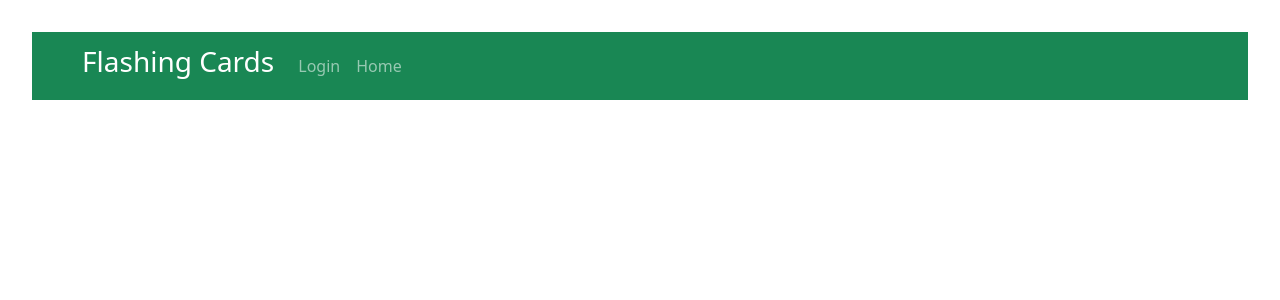
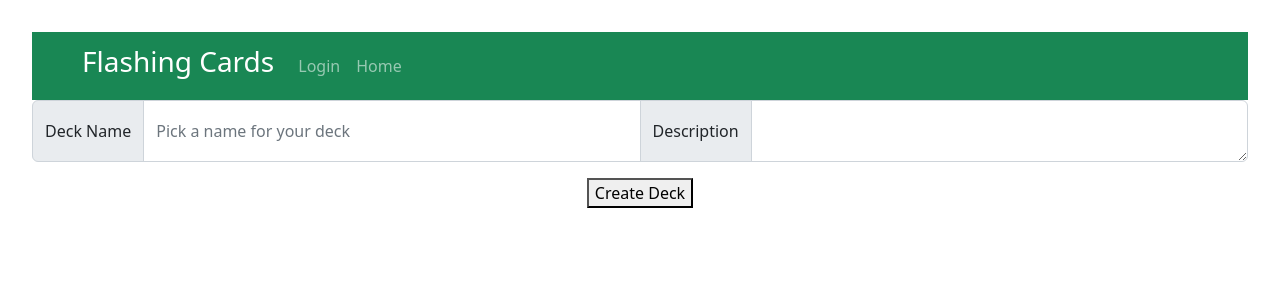
Before and after one commit to Rooksac/AnkiApp, a React (Vite) app in the folder frontend/: page /createdeck in a window 1280 px wide. Shown: the top 300 px of the page. Built offline with nearby package versions, Linux system fonts and the light colour scheme.

Commit message:
added create deck component

```diff
--- a/frontend/src/App.jsx
+++ b/frontend/src/App.jsx
@@ -10,6 +10,7 @@ import Signup from './assets/Signup'
 import DeckLanding from './assets/DeckLanding'
 import DeckEdit from './assets/DeckEdit'
 import DeckStudy from './assets/DeckStudy'
+import CreateDeck from './assets/CreateDeck'
 
 function App() {
   const [user, setUser] = useState('')
@@ -53,6 +54,7 @@ function handleLogout(){
         <Route path = 'deck/:id' element = {<DeckLanding />} />
         <Route path = 'studydeck/:id' element = {<DeckStudy />} />
         <Route path = 'editdeck/:id' element = {<DeckEdit />} />
+        <Route path = 'createdeck' element = {<CreateDeck />} />
       </Routes>
     </div>
   )
--- /dev/null
+++ b/frontend/src/assets/CreateDeck.jsx
@@ -0,0 +1,76 @@
+import React, { useState } from 'react'
+import Form from 'react-bootstrap/Form';
+import InputGroup from 'react-bootstrap/InputGroup';
+
+
+export default function CreateDeck() {
+    let initialState = {name:'', description:''}
+    const [newDeck, setNewDeck] = useState(initialState)
+
+    function handleChange(e){
+        let {name, value} = e.target
+        setNewDeck({...newDeck, [name]:value})
+    }
+
+    function handleSubmit(){
+        let token = localStorage.getItem('token')
+        fetch('http://localhost:3000/createdeck', {
+            method:'POST',
+            headers:{
+                'Content-Type':'application/json',
+                Authorization: `Bearer ${token}`
+            },
+            body: JSON.stringify(newDeck)
+        })
+        .then((response) => {
+            if (response.ok){
+              response.json().then((data) => {
+              Swal.fire({
+                icon: 'success',
+                title: 'Success!',
+                text: 'New Deck Created!',
+                color: '#FFC107',
+                confirmButtonColor: '#FFC107',
+              background: '#0D6EFD'
+              })
+              console.log('Success:', data);}
+
+            )}
+          else{response.json().then((errors) => {
+            console.log(errors)
+            Swal.fire({
+              icon: 'error',
+              title: 'Oops...',
+              text: `${errors.error}`,
+              color: '#DC3545',
+              confirmButtonColor: '#DC3545',
+              background: '#0D6EFD'
+            })
+          });}})
+
+    }
+  return (
+    <>
+        <InputGroup className="mb-3">
+        <InputGroup.Text id="basic-addon1">Deck Name</InputGroup.Text>
+        <Form.Control
+          placeholder="Pick a name for your deck"
+          aria-label="DeckName"
+          aria-describedby="basic-addon1"
+          name = 'name'
+          value = {newDeck.name}
+          onChange = {handleChange}
+        />
+        <InputGroup.Text id="basic-addon1">Description</InputGroup.Text>
+        <Form.Control
+            as="textarea"
+            aria-label="With textarea"
+            name = 'description'
+            value = {newDeck.description}
+            onChange = {handleChange}
+        />
+        </InputGroup>
+        <button onClick = {handleSubmit}>Create Deck</button>
+    </>
+  )
+}
--- a/frontend/src/assets/NavBar.jsx
+++ b/frontend/src/assets/NavBar.jsx
@@ -16,6 +16,8 @@ export default function NavBar({user, handleLogout}) {
             <Nav.Link className='nav-link-text' href="/">Home</Nav.Link>
             <NavDropdown title="My Decks" id="navbarScrollingDropdown">
               {user.decks.map(deck => <NavDropdown.Item key = {deck.id} href={`/deck/${deck.id}`}>{deck.name}{deck.has_cards_to_study?<Badge bg="warning">New Cards to Study!</Badge>:null}</NavDropdown.Item>)}
+              <NavDropdown.Divider />
+              <NavDropdown.Item href='/createdeck'>+ Add new Deck</NavDropdown.Item>
             </NavDropdown>
             <Nav.Link className='nav-link-text' href="/alldecks">Browse Decks</Nav.Link>
             <Nav.Link className='nav-link-text' href="/login" onClick = {handleLogout}>Log Out</Nav.Link>
```
Also changed, not shown: 2 other files (tests, documents, lock files or other folders).
